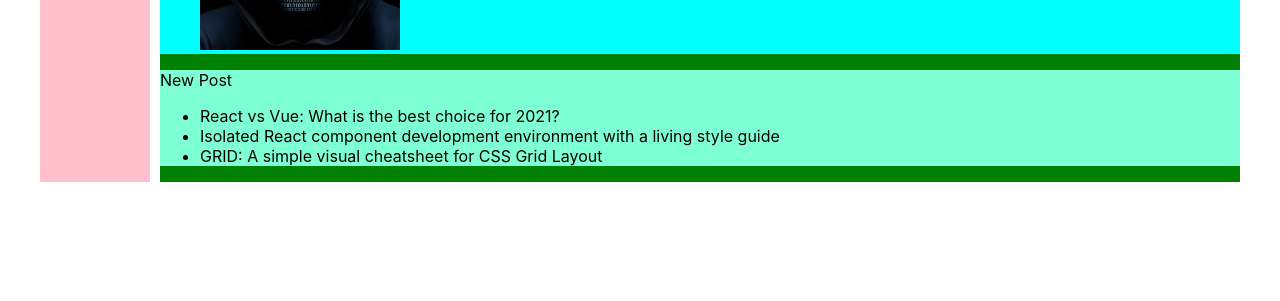
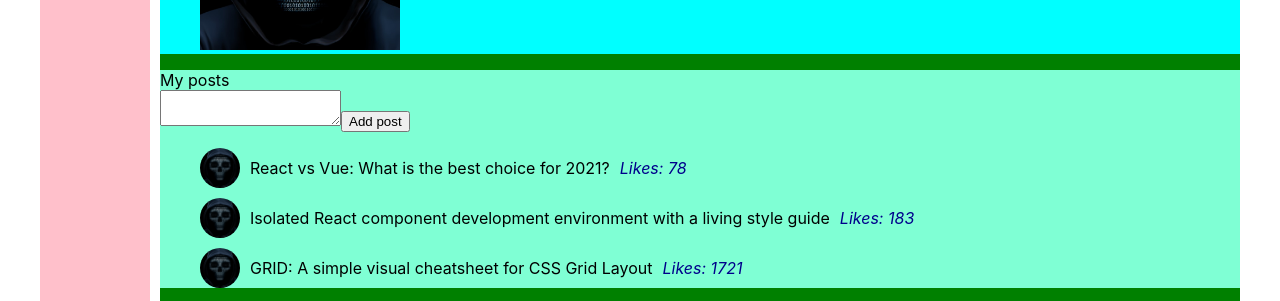
Before and after one commit to lightxlamp/React_way_of_samurai, a React (Create React App) app in the folder 02_social_network_project/: page / in a window 1280 px wide. Shown: the part 523-824 px from the top of the page. Before the commit the page ends 800 px from the top, so only its background shows below. Built offline with nearby package versions, Linux system fonts and the light colour scheme.

Commit message:
feat: add props to post component

```diff
--- /dev/null
+++ b/02_social_network_project/src/components/Profile/MyPosts/MyPosts.jsx
@@ -0,0 +1,22 @@
+import s from './MyPosts.module.scss'
+import Post from './Post/Post';
+
+const MyPosts = () => {
+    return (
+        <section className={s.user_posts}>My posts
+          <section className="user-posts__new">
+            <textarea></textarea>
+            <button>Add post</button>
+          </section>
+          <section className="new-post__list">
+            <ul className="list-of-posts">
+              <Post title="React vs Vue: What is the best choice for 2021?" likes="78"></Post>
+              <Post title="Isolated React component development environment with a living style guide" likes="183"></Post>
+              <Post title="GRID: A simple visual cheatsheet for CSS Grid Layout" likes="1721"></Post>
+            </ul>
+            </section>
+        </section>
+    )
+}
+
+export default MyPosts;
--- /dev/null
+++ b/02_social_network_project/src/components/Profile/MyPosts/MyPosts.module.scss
@@ -0,0 +1,20 @@
+.user_wallpaper {
+    grid-area: user-wallpaper;
+    background-color: purple;
+    height: 200px;
+    overflow: hidden;
+}
+
+.user_info {
+    grid-area: user-info;
+    background-color: aqua;
+
+    &__avatar {
+        height: 200px;
+    }
+}
+
+.user_posts {
+    grid-area: user-posts;
+    background-color: aquamarine;
+}
--- /dev/null
+++ b/02_social_network_project/src/components/Profile/MyPosts/Post/Post.jsx
@@ -0,0 +1,14 @@
+import s from './Post.module.scss'
+import avatar from '../../../../img/avatar.jpeg'
+
+const Post = (props) => {
+    return (
+      <li className={s.item}>
+        <img src={avatar}></img>
+        {props.title}
+        <span className={s.likes}>Likes: {props.likes}</span>
+      </li>
+    )
+}
+
+export default Post;
--- /dev/null
+++ b/02_social_network_project/src/components/Profile/MyPosts/Post/Post.module.scss
@@ -0,0 +1,17 @@
+.item {
+    display: flex;
+    align-items: center;
+    margin-bottom: 10px;
+}
+
+.item img {
+    height: 40px;
+    margin-right: 10px;
+    border-radius: 50%;
+}
+
+.likes {
+    margin-left: 10px;
+    color: darkblue;
+    font-style: italic;
+}
--- a/02_social_network_project/src/components/Profile/Profile.jsx
+++ b/02_social_network_project/src/components/Profile/Profile.jsx
@@ -1,6 +1,7 @@
 import s from './Profile.module.scss'
 import wallpaper from './../../img/wallpaper.jpeg'
 import avatar from './../../img/avatar.jpeg'
+import MyPosts from './MyPosts/MyPosts';
 
 const ProfilePage = () => {
     return (
@@ -20,16 +21,7 @@ const ProfilePage = () => {
           </figure>
         </section>
 
-        <section className={s.user_posts}>
-          <section className="user-posts__new">New Post</section>
-          <section className="new-post__list">
-            <ul className="list-of-posts">
-              <li>React vs Vue: What is the best choice for 2021?</li>
-              <li>Isolated React component development environment with a living style guide</li>
-              <li>GRID: A simple visual cheatsheet for CSS Grid Layout</li>
-            </ul>
-            </section>
-        </section>
+      <MyPosts></MyPosts>
       </main>
     )
 }
```
Also changed, not shown: 1 other file (tests, documents, lock files or other folders).
